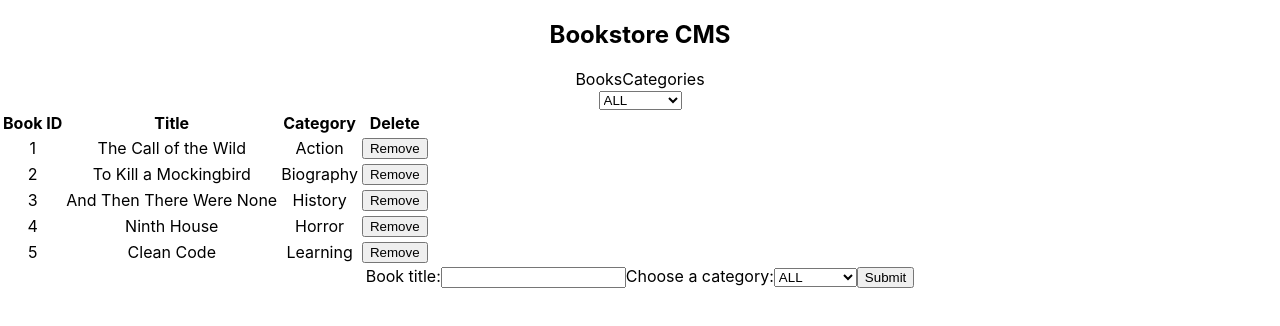
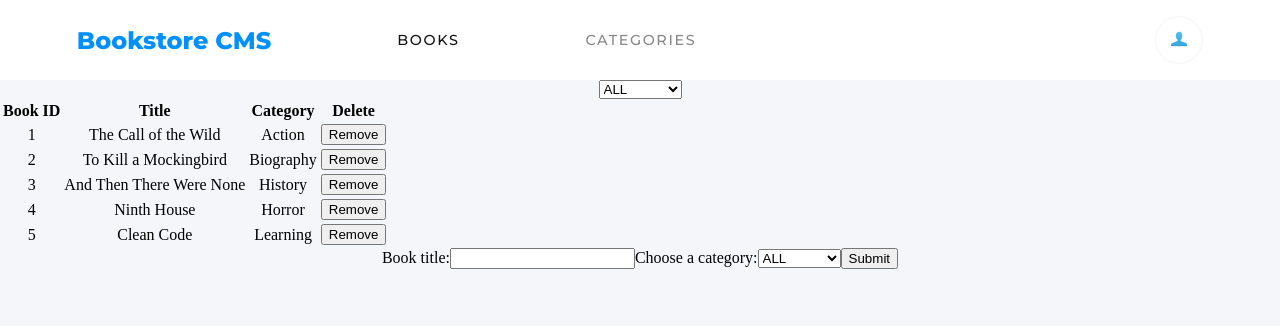
Before and after one commit to rahalrazika/Bookstore-React, a React (Create React App) app: page / in a window 1280 px wide. Shown: the top 326 px of the page. Built offline with nearby package versions, Linux system fonts and the light colour scheme.

Commit message:
Add navbar component

```diff
--- a/src/components/NavBar.js
+++ b/src/components/NavBar.js
@@ -1,13 +1,16 @@
 import '../style/index.css';
+import userImg from '../assete/user-img.png';
 
 const NavBar = () => (
-  <nav>
-    <div>
-      <div className="nav-links">
+  <nav className="d-flex">
+    <div className="d-flex nav-container">
+      <div className="nav-links d-flex ">
         <h1>Bookstore CMS</h1>
         <span>Books</span>
-        <span>Categories</span>
+        <span className="non-active-class">Categories</span>
       </div>
+      {/*  <img alt="user-img" className="user-img" src={userImg} /> */}
+      <button type="button"><img alt="user-img" className="user-img" src={userImg} /></button>
     </div>
   </nav>
 );
--- a/src/style/index.css
+++ b/src/style/index.css
@@ -1,27 +1,57 @@
+
+@import url('https://fonts.googleapis.com/css2?family=Montserrat:wght@500;600;800&display=swap');
 body {
   margin: 0;
-  font-family:
-    -apple-system,
-    BlinkMacSystemFont,
-    'Segoe UI',
-    'Roboto',
-    'Oxygen',
-    'Ubuntu',
-    'Cantarell',
-    'Fira Sans',
-    'Droid Sans',
-    'Helvetica Neue',
-    sans-serif;
-  -webkit-font-smoothing: antialiased;
-  -moz-osx-font-smoothing: grayscale;
+  padding: 0;
+  box-sizing: border-box;
+  background-color: #f5f6fa;
 }
 
-code {
-  font-family:
-    source-code-pro,
-    Menlo,
-    Monaco,
-    Consolas,
-    'Courier New',
-    monospace;
+.d-flex {
+  display: flex;
 }
+nav {
+  width: 100%;
+  height: 5rem;
+  background-color: #ffffff;
+  justify-content: center;
+  font-family: 'Montserrat', sans-serif;
+
+}
+.user-img {
+  width: 1rem;
+  height: 1rem;
+}
+nav button {
+  background-color: transparent;
+  height: 3rem;
+  width: 3rem;
+  border: 1px solid #f5f6fa;
+  border-radius: 50%;
+  padding: 0.2rem 0.5rem;
+}
+nav h1 {
+  color: #0290ff;
+  letter-spacing: normal;
+  line-height: normal;
+}
+nav .nav-container {
+  width: 88%;
+  justify-content: space-between;
+  align-items: center;
+}
+nav .nav-links  {
+  width: 55%;
+  height: 50%;
+ justify-content: space-between;
+ align-items: center;
+}
+nav .nav-links span {
+text-transform: uppercase;
+color: #121212;
+letter-spacing: 0.1rem;
+font-size: 0.9rem;
+}
+.non-active-class {
+  opacity: 0.5;
+}
```
Also changed, not shown: src/assete/user-img.png (added), 1 other file (tests, documents, lock files or other folders).
